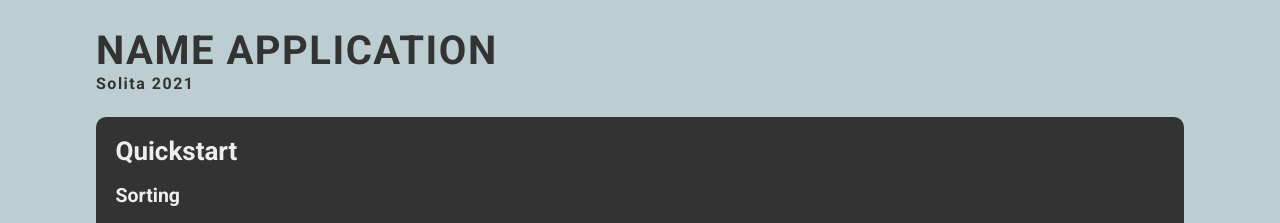
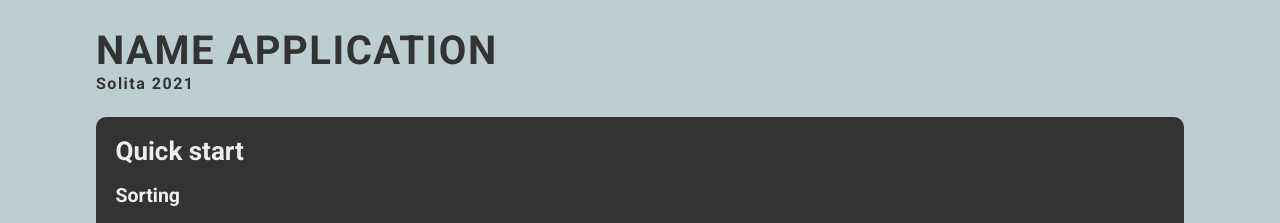
Before and after one commit to teekkari/solita-name-application, a React (Create React App) app: page / in a window 1280 px wide. Shown: the top 223 px of the page. Built offline with nearby package versions, Linux system fonts and the light colour scheme.

Commit message:
removed unused className and added a space to h1 title

```diff
--- a/src/components/Quickstart.js
+++ b/src/components/Quickstart.js
@@ -7,14 +7,14 @@ function Quickstart() {
     return (
     <div className="quickstart">
         <div className="quickstart-content">
-            <h1>Quickstart</h1>
+            <h1>Quick start</h1>
 
             <h2>Sorting</h2>
             <p>By clicking on the labels <b>Name</b> or <b>Amount</b>, you can sort the list in alphabetical or numerical order.</p>
             <p>Clicking again on the active sorting label changes order between ascending and descending.</p>
 
             <h2>Searching</h2>
-            <p className="text">You can search a name and its popularity with the search bar on top of the list.</p>
+            <p>You can search a name and its popularity with the search bar on top of the list.</p>
         </div>
     </div>
     );
```
